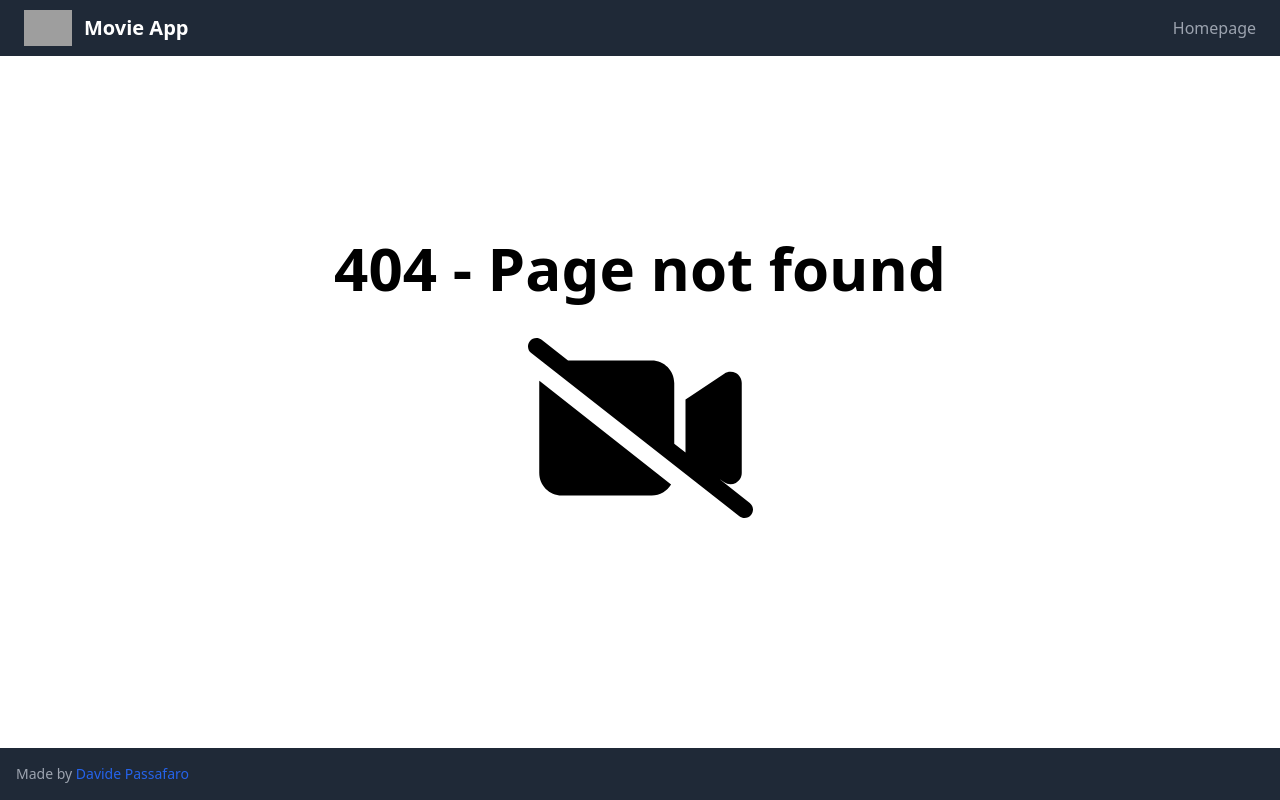
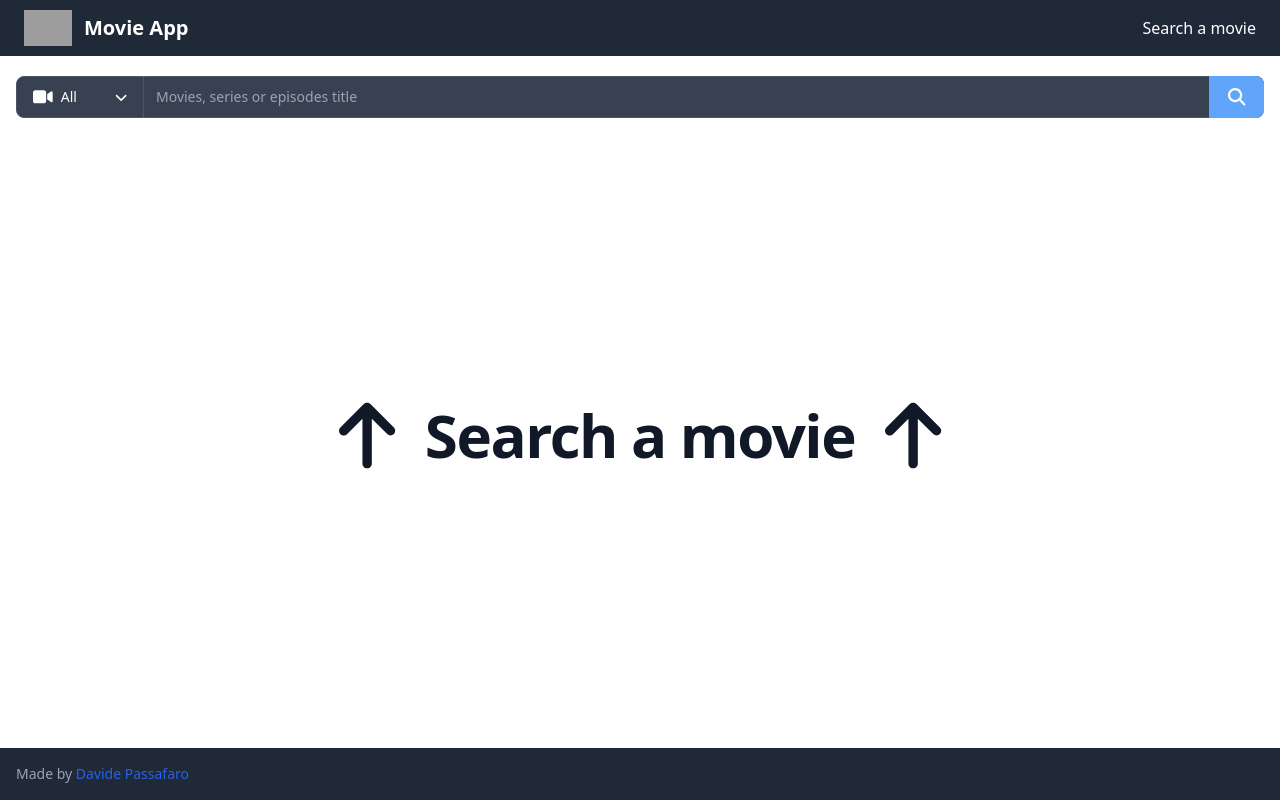
Before and after one commit to DavidePassafaro/exercise-angular-movie-app, an Angular app: page /search in a window 1280 px wide. Before the commit this address led to /error-404. Built offline with nearby package versions, Linux system fonts and the light colour scheme; grey boxes are pictures that could not be loaded.

Commit message:
newFeat(search): added new SearchPage with SearchBar component

```diff
--- a/src/app/app-routing.module.ts
+++ b/src/app/app-routing.module.ts
@@ -3,7 +3,14 @@ import { RouterModule, Routes, TitleStrategy } from '@angular/router';
 import { AppTitleStrategy, Error404Component } from '@ma-core';
 
 const routes: Routes = [
+  {
+    path: 'search',
+    loadChildren: () =>
+      import('./features/search/search.module').then((m) => m.SearchModule),
+    title: 'Search a movie',
+  },
   { path: 'error-404', component: Error404Component, title: '404' },
+  { path: '', redirectTo: '/search', pathMatch: 'full' },
   { path: '**', redirectTo: '/error-404', pathMatch: 'full' },
 ];
 
--- a/src/app/app.component.ts
+++ b/src/app/app.component.ts
@@ -7,5 +7,7 @@ import { NavigationPage } from '@ma-shared';
   styleUrls: ['./app.component.scss'],
 })
 export class AppComponent {
-  public pages: NavigationPage[] = [{ label: 'Homepage', link: 'homepage' }];
+  public pages: NavigationPage[] = [
+    { label: 'Search a movie', link: 'search' },
+  ];
 }
--- /dev/null
+++ b/src/app/features/search/components/search-bar/search-bar.component.html
@@ -0,0 +1,76 @@
+<form [formGroup]="formGroup" (ngSubmit)="formSubmit()">
+  <div class="flex relative">
+    <label for="movie-search" class="sr-only"> Search a movie </label>
+
+    <button
+      id="dropdown-button"
+      data-dropdown-toggle="dropdown-search-movie"
+      class="flex-shrink-0 z-10 inline-flex items-center py-2.5 px-2 lg:px-4 w-auto lg:w-32 text-sm font-medium text-center border rounded-l-lg bg-gray-700 hover:bg-gray-600 focus:outline-none focus:bg-gray-600 text-white border-gray-600"
+      type="button"
+      (click)="switchDropdownMenu()"
+    >
+      <fa-icon
+        class="mr-2"
+        [icon]="categories[selectedCategory].icon"
+        size="lg"
+      ></fa-icon>
+      {{ categories[selectedCategory].label }}
+
+      <div class="flex-1 flex justify-end ml-2">
+        <fa-icon
+          [ngClass]="{ 'rotate-180': isDropdownOpen }"
+          [icon]="faChevronDown"
+          size="sm"
+        ></fa-icon>
+      </div>
+    </button>
+
+    <div
+      id="dropdown-search-movie"
+      class="absolute top-full mt-1 z-10 divide-y divide-gray-100 rounded-lg shadow w-28 lg:w-32 bg-gray-700"
+      [ngClass]="{ hidden: !isDropdownOpen }"
+    >
+      <ul class="py-2 text-sm text-gray-200" aria-labelledby="dropdown-button">
+        <li *ngFor="let category of categories; let index = index">
+          <label
+            role="menuitem"
+            tabindex="0"
+            class="inline-flex w-full px-2 lg:px-4 py-2 text-sm text-gray-400 hover:bg-gray-600 hover:text-white focus:outline-none focus:bg-gray-600"
+            (click)="selectCategory(index)"
+            (keydown.enter)="selectCategory(index)"
+          >
+            <input
+              class="hidden"
+              type="radio"
+              formControlName="type"
+              [value]="category.id"
+            />
+
+            <div class="inline-flex items-center">
+              <fa-icon class="mr-2" [icon]="category.icon" size="lg"></fa-icon>
+              {{ category.label }}
+            </div>
+          </label>
+        </li>
+      </ul>
+    </div>
+
+    <div class="relative w-full">
+      <input
+        id="movie-search"
+        class="block p-2.5 w-full z-20 text-sm rounded-r-lg border-l-2 border bg-gray-700 border-l-gray-700 border-gray-600 placeholder-gray-400 text-white focus:outline-none focus:bg-gray-600"
+        [placeholder]="categories[selectedCategory].placeholder"
+        formControlName="title"
+      />
+
+      <button
+        type="submit"
+        [disabled]="formGroup.invalid"
+        class="absolute top-0 right-0 h-full p-2.5 text-sm font-medium text-white rounded-r-lg border border-blue-700 focus:outline-none bg-blue-600 hover:bg-blue-700 focus:bg-blue-700 disabled:bg-blue-400 disabled:border-blue-400"
+      >
+        <fa-icon class="lg:mx-2" [icon]="faMagnifyingGlass" size="lg"></fa-icon>
+        <span class="sr-only">Search</span>
+      </button>
+    </div>
+  </div>
+</form>
--- /dev/null
+++ b/src/app/features/search/components/search-bar/search-bar.component.ts
@@ -0,0 +1,73 @@
+import { Component, EventEmitter, Input, OnInit, Output } from '@angular/core';
+import {
+  IconDefinition,
+  faChevronDown,
+  faMagnifyingGlass,
+} from '@fortawesome/free-solid-svg-icons';
+import { FontAwesomeModule } from '@fortawesome/angular-fontawesome';
+import { NgClass, NgFor } from '@angular/common';
+import {
+  ReactiveFormsModule,
+  FormGroup,
+  FormControl,
+  Validators,
+} from '@angular/forms';
+
+export interface SearchCategory {
+  label: string;
+  placeholder: string;
+  icon: IconDefinition;
+  id: string;
+}
+
+interface SearchForm {
+  title: FormControl<string>;
+  type: FormControl<string>;
+}
+
+export interface SearchParameters {
+  title: string;
+  type: string;
+}
+
+@Component({
+  selector: 'ma-search-bar',
+  templateUrl: './search-bar.component.html',
+  standalone: true,
+  imports: [NgFor, NgClass, FontAwesomeModule, ReactiveFormsModule],
+})
+export class SearchBarComponent implements OnInit {
+  @Input({ required: true }) public categories: SearchCategory[];
+  @Input() public selectedCategory: number = 0;
+
+  @Output() public search: EventEmitter<SearchParameters> = new EventEmitter();
+
+  public formGroup: FormGroup<SearchForm>;
+
+  public isDropdownOpen: boolean;
+
+  public readonly faChevronDown: IconDefinition = faChevronDown;
+  public readonly faMagnifyingGlass: IconDefinition = faMagnifyingGlass;
+
+  public ngOnInit(): void {
+    const selectCategoryId: string = this.categories[this.selectedCategory].id;
+
+    this.formGroup = new FormGroup({
+      title: new FormControl('', Validators.required),
+      type: new FormControl(selectCategoryId),
+    });
+  }
+
+  public switchDropdownMenu(): void {
+    this.isDropdownOpen = !this.isDropdownOpen;
+  }
+
+  public selectCategory(index: number): void {
+    this.selectedCategory = index;
+    this.isDropdownOpen = false;
+  }
+
+  public formSubmit(): void {
+    this.search.emit(this.formGroup.getRawValue());
+  }
+}
--- /dev/null
+++ b/src/app/features/search/pages/search-page/search-page.component.html
@@ -0,0 +1,18 @@
+<div class="ma-container px-4 pb-4 h-full flex flex-col mt-5">
+  <ma-search-bar
+    [categories]="searchCategories"
+    (search)="search($event)"
+  ></ma-search-bar>
+
+  <!-- <div class="grid grid-cols-1 gap-3">List</div> -->
+
+  <div class="flex-1 flex justify-center items-center">
+    <h1
+      class="text-2xl font-extrabold leading-none tracking-tight text-gray-900 md:text-5xl lg:text-6xl"
+    >
+      <fa-icon class="mr-4" [icon]="faArrowUp" size="lg"></fa-icon>
+      Search a movie
+      <fa-icon class="ml-4" [icon]="faArrowUp" size="lg"></fa-icon>
+    </h1>
+  </div>
+</div>
--- /dev/null
+++ b/src/app/features/search/pages/search-page/search-page.component.ts
@@ -0,0 +1,58 @@
+import { Component } from '@angular/core';
+import {
+  SearchBarComponent,
+  SearchCategory,
+  SearchParameters,
+} from '../../components/search-bar/search-bar.component';
+import {
+  IconDefinition,
+  faFilm,
+  faVideo,
+  faHouseLaptop,
+  faList,
+  faArrowUp,
+} from '@fortawesome/free-solid-svg-icons';
+import { FontAwesomeModule } from '@fortawesome/angular-fontawesome';
+
+const CATEGORIES: SearchCategory[] = [
+  {
+    label: 'All',
+    placeholder: 'Movies, series or episodes title',
+    icon: faVideo,
+    id: '',
+  },
+  {
+    label: 'Movies',
+    placeholder: 'Movie title',
+    icon: faFilm,
+    id: 'movie',
+  },
+  {
+    label: 'Series',
+    placeholder: 'Serie title',
+    icon: faHouseLaptop,
+    id: 'series',
+  },
+  {
+    label: 'Episodes',
+    placeholder: 'Episode title',
+    icon: faList,
+    id: 'episode',
+  },
+];
+
+@Component({
+  selector: 'ma-search-page',
+  templateUrl: './search-page.component.html',
+  standalone: true,
+  imports: [SearchBarComponent, FontAwesomeModule],
+})
+export class SearchPageComponent {
+  public readonly faArrowUp: IconDefinition = faArrowUp;
+
+  public searchCategories: SearchCategory[] = CATEGORIES;
+
+  public search(parameters: SearchParameters): void {
+    console.log(parameters);
+  }
+}
--- /dev/null
+++ b/src/app/features/search/search.module.ts
@@ -0,0 +1,11 @@
+import { NgModule } from '@angular/core';
+import { RouterModule, Routes } from '@angular/router';
+import { SearchPageComponent } from './pages/search-page/search-page.component';
+
+const routes: Routes = [{ path: '', component: SearchPageComponent }];
+
+@NgModule({
+  imports: [SearchPageComponent, RouterModule.forChild(routes)],
+  exports: [RouterModule],
+})
+export class SearchModule {}
```
Also changed, not shown: 1 other file (tests, documents, lock files or other folders).
